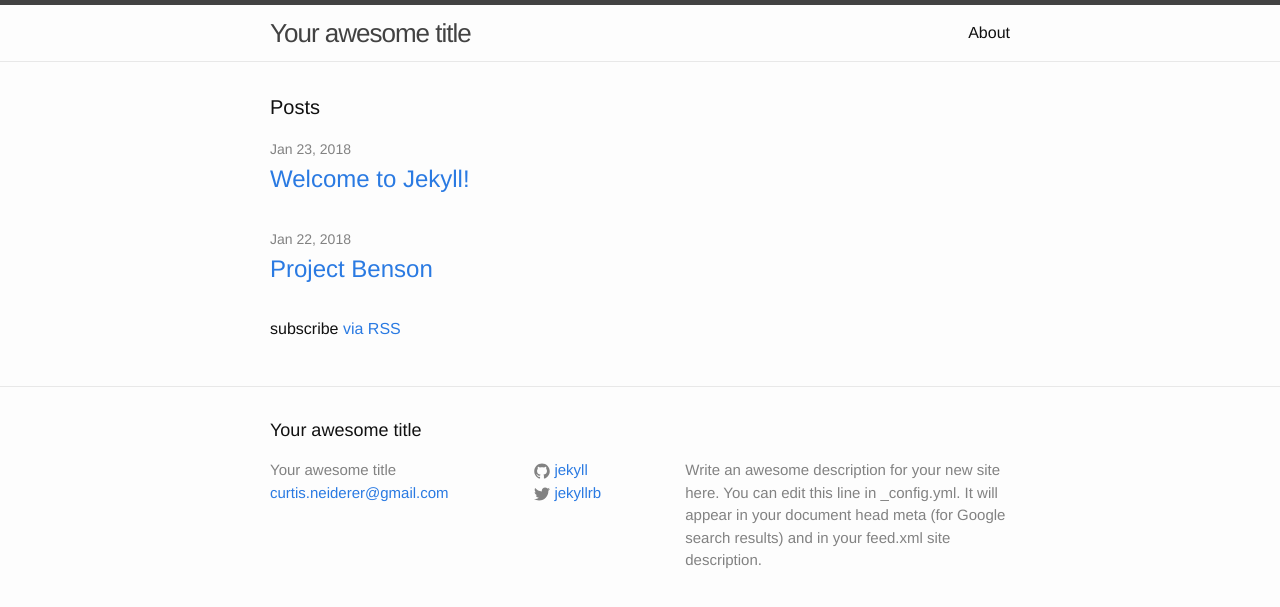
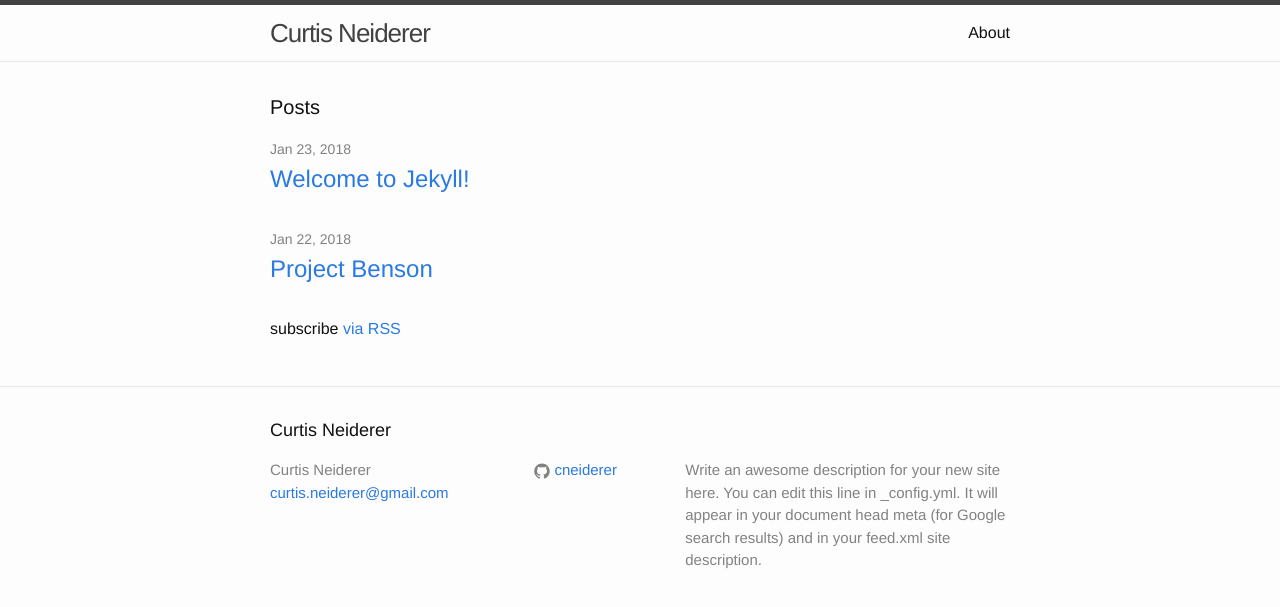
Before and after one commit to cneiderer/cneiderer.github.io.old, a Jekyll site: the page built from index.html, in a window 1280 px wide. Shown: the top 607 px of the page. Built offline with Jekyll 4.4.1, drawn with Linux system fonts in a browser that asks for light colours.

Commit message:
Added title, LinkedIn username, and github username

```diff
--- a/_config.yml
+++ b/_config.yml
@@ -6,16 +6,16 @@
 # 'jekyll serve'. If you change this file, please restart the server process.
 
 # Site settings
-title: Your awesome title
+title: Curtis Neiderer
 email: curtis.neiderer@gmail.com
 description: > # this means to ignore newlines until "baseurl:"
   Write an awesome description for your new site here. You can edit this
   line in _config.yml. It will appear in your document head meta (for
   Google search results) and in your feed.xml site description.
 baseurl: "" # the subpath of your site, e.g. /blog
-url: "http://yourdomain.com" # the base hostname & protocol for your site
-twitter_username: jekyllrb
-github_username:  jekyll
+url: "https://cneiderer.github.io/" # the base hostname & protocol for your site
+github_username:   cneiderer
+linkedin_username: cneiderer
 
 # Build settings
 markdown: kramdown
```
